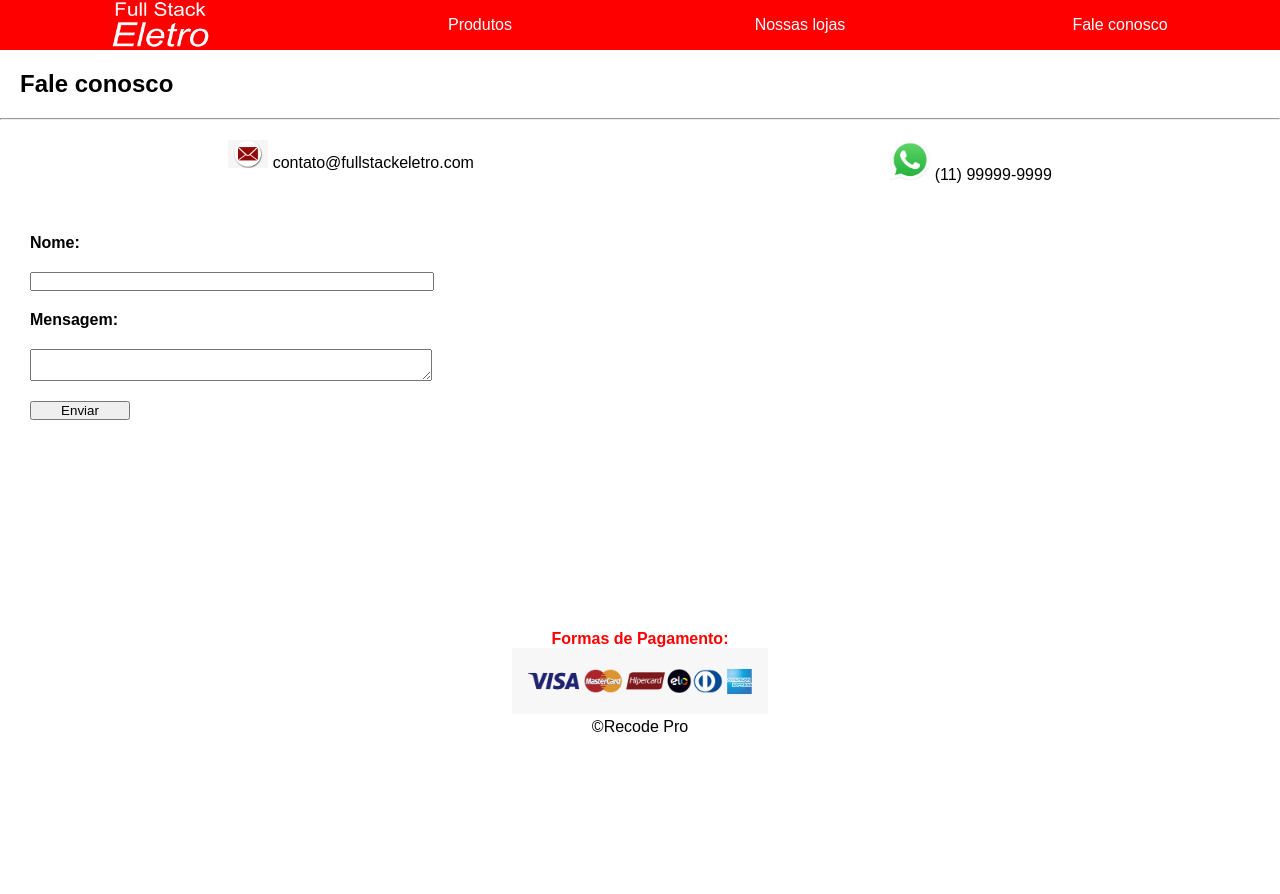
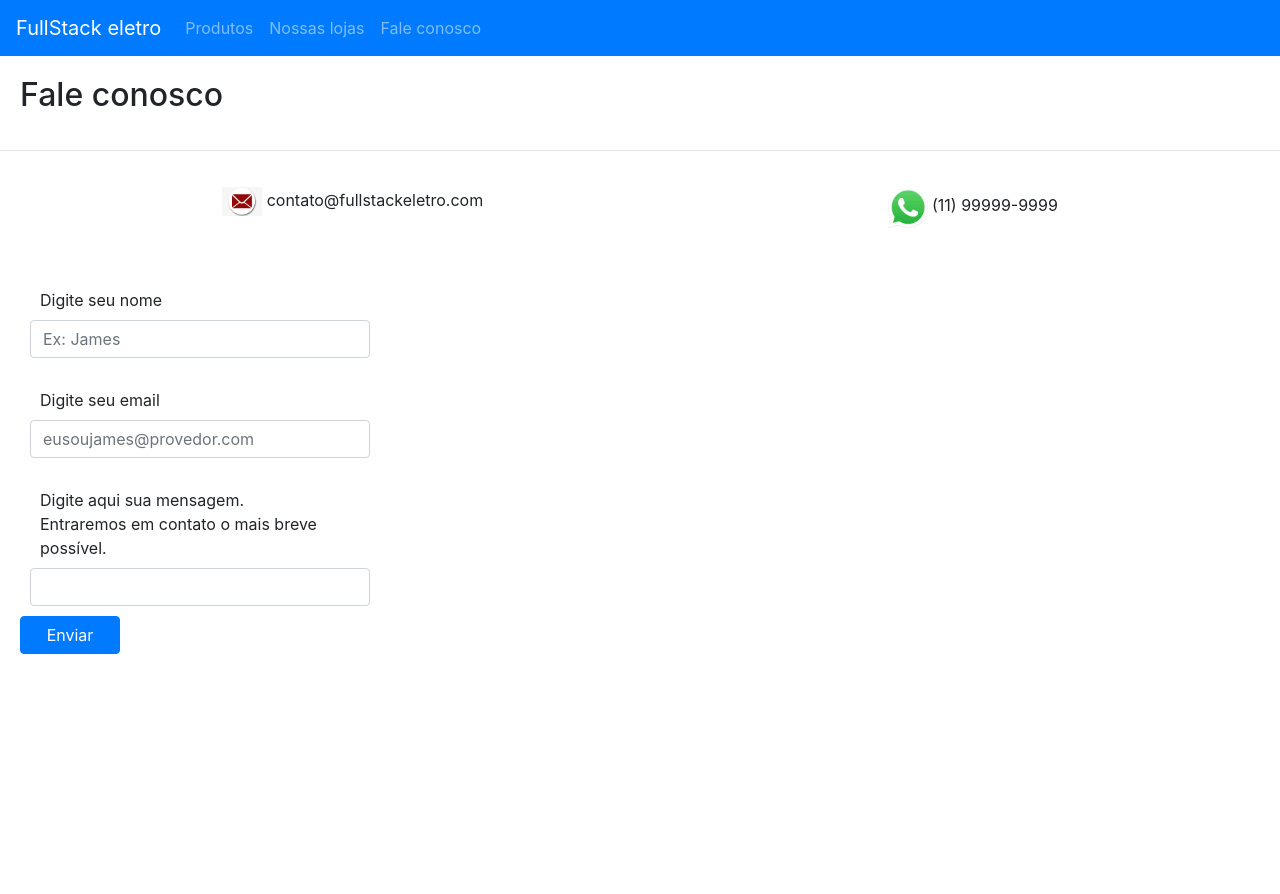
Before and after one commit to Taina-Ferreira/FullStackEletro-RecodePro, a PHP site: page /contato.php in a window 1280 px wide. Shown: the top 894 px of the page. Before the commit the page ends 732 px from the top, so only its background shows below. Run offline with PHP 8.4, Linux system fonts and the light colour scheme.

Commit message:
Inclusão de bootstrap

```diff
--- a/contato.php
+++ b/contato.php
@@ -5,6 +5,7 @@
     <meta name="viewport" content="width=device-width, initial-scale=1.0">
     <title>Contato - Fale conosco</title>
     <link rel="stylesheet" href="css/estilo.css">
+    <link rel="stylesheet" href="https://stackpath.bootstrapcdn.com/bootstrap/4.3.1/css/bootstrap.min.css" integrity="sha384-ggOyR0iXCbMQv3Xipma34MD+dH/1fQ784/j6cY/iJTQUOhcWr7x9JvoRxT2MZw1T" crossorigin="anonymous">
 </head>
 <body>
     <!--Menu-->
@@ -29,20 +30,34 @@
     <!--Fim de Imagens e dados do setor de contato-->
 
     <!--Inicio do formulário-->
+
     <form>
-        <h4>Nome:</h4>
-        <input type="text" style="width: 400px;">
-        <h4>Mensagem:</h4>
-        <textarea style="width: 400px;"></textarea>
+    <div class form-group>
+        <label for="Nome">Digite seu nome</label>
+        <input type="text" class="form-control" id="nome" aria-describedby="nome" placeholder="Ex: James">
+    </div>
 
-        <button type="submit">Enviar</button>
+    <div class form-group>
+        <label for="email">Digite seu email</label>
+        <input type="email" class="form-control" id="email" aria-describedby="email" placeholder="eusoujames@provedor.com">
+    </div>
+
+    <div class form-group>
+        <label for="Mensagem">Digite aqui sua mensagem.</br> Entraremos em contato o mais breve possível.</label>
+        <input type="text" class="form-control" id="mensagem" aria-describedby="mensagem">
+    </div>
+        <button type="submit"class="btn btn-primary">Enviar</button>
     </form>
+
     <!--Fim do formulário-->
 
     <!--Alinhamento-->
     <br> <br> <br> <br> <br>
     <br> <br> <br> <br> <br>
 
+    <script src="https://code.jquery.com/jquery-3.3.1.slim.min.js" integrity="sha384-q8i/X+965DzO0rT7abK41JStQIAqVgRVzpbzo5smXKp4YfRvH+8abtTE1Pi6jizo" crossorigin="anonymous"></script>
+    <script src="https://cdnjs.cloudflare.com/ajax/libs/popper.js/1.14.7/umd/popper.min.js" integrity="sha384-UO2eT0CpHqdSJQ6hJty5KVphtPhzWj9WO1clHTMGa3JDZwrnQq4sF86dIHNDz0W1" crossorigin="anonymous"></script>
+    <script src="https://stackpath.bootstrapcdn.com/bootstrap/4.3.1/js/bootstrap.min.js" integrity="sha384-JjSmVgyd0p3pXB1rRibZUAYoIIy6OrQ6VrjIEaFf/nJGzIxFDsf4x0xIM+B07jRM" crossorigin="anonymous"></script>
 
     <footer id="rodape">
         <p id="Formas_de_Pagamento"><b>Formas de Pagamento:</b></p>
--- a/css/estilo.css
+++ b/css/estilo.css
@@ -52,9 +52,6 @@ footer img{
 
 .main_produtos{
     display: flex;
-}
-.categorias{
-    width: 20%;
 }
 .categorias ul li{
    padding: 5px;
--- a/lojas.php
+++ b/lojas.php
@@ -6,6 +6,7 @@
     <meta name="viewport" content="width=device-width, initial-scale=1.0">
     <title>Nossas lojas - Full Stack Eletro</title>
     <link rel="stylesheet" href="css/estilo.css">
+    <link rel="stylesheet" href="https://stackpath.bootstrapcdn.com/bootstrap/4.3.1/css/bootstrap.min.css" integrity="sha384-ggOyR0iXCbMQv3Xipma34MD+dH/1fQ784/j6cY/iJTQUOhcWr7x9JvoRxT2MZw1T" crossorigin="anonymous">
 </head>
 
 <body>
@@ -47,6 +48,10 @@
     <br> <br> <br> <br> <br>
     <br> <br> <br> <br> <br>
 
+    <script src="https://code.jquery.com/jquery-3.3.1.slim.min.js" integrity="sha384-q8i/X+965DzO0rT7abK41JStQIAqVgRVzpbzo5smXKp4YfRvH+8abtTE1Pi6jizo" crossorigin="anonymous"></script>
+    <script src="https://cdnjs.cloudflare.com/ajax/libs/popper.js/1.14.7/umd/popper.min.js" integrity="sha384-UO2eT0CpHqdSJQ6hJty5KVphtPhzWj9WO1clHTMGa3JDZwrnQq4sF86dIHNDz0W1" crossorigin="anonymous"></script>
+    <script src="https://stackpath.bootstrapcdn.com/bootstrap/4.3.1/js/bootstrap.min.js" integrity="sha384-JjSmVgyd0p3pXB1rRibZUAYoIIy6OrQ6VrjIEaFf/nJGzIxFDsf4x0xIM+B07jRM" crossorigin="anonymous"></script>
+
 
     <footer id="rodape">
         <p id="Formas_de_Pagamento"><b>Formas de Pagamento:</b></p>
--- a/menu.html
+++ b/menu.html
@@ -1,7 +1,20 @@
-    <!--Menu-->
-    <nav class="menu">
-        <a href="index.php"><img width="100px" src="imagens/logo.jpeg" alt="Full Stack eletro"></a>
-        <a href="produtos.php">Produtos</a>
-        <a href="lojas.php">Nossas lojas</a>
-        <a href="contato.php">Fale conosco</a>
-    </nav>
+<!--Menu-->
+<nav class="navbar navbar-expand-lg navbar-dark bg-primary">
+    <a class="navbar-brand" href="index.php">FullStack eletro</a>
+    <button class="navbar-toggler" type="button" data-toggle="collapse" data-target="#navbarText" aria-controls="navbarText" aria-expanded="false" aria-label="Toggle navigation">
+      <span class="navbar-toggler-icon"></span>
+    </button>
+    <div class="collapse navbar-collapse" id="navbarText">
+      <ul class="navbar-nav mr-auto">
+        <li class="nav-item">
+          <a class="nav-link" href="produtos.php">Produtos</span></a>
+        </li>
+        <li class="nav-item">
+          <a class="nav-link" href="lojas.php">Nossas lojas</a>
+        </li>
+        <li class="nav-item">
+          <a class="nav-link" href="contato.php">Fale conosco</a>
+        </li>
+      </ul>
+    </div>
+  </nav>
```
Also changed, not shown: index.php (+5 -2 lines), produtos.php (+18 -11 lines).
